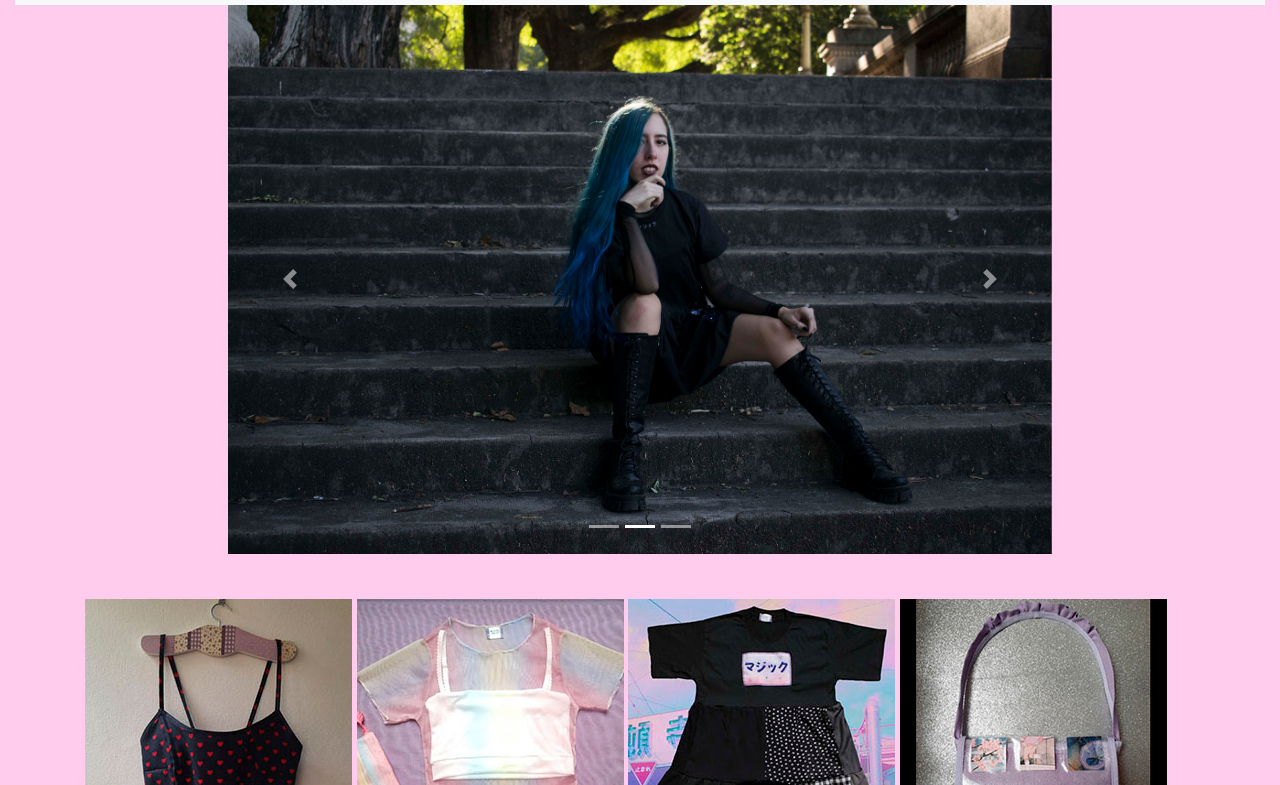
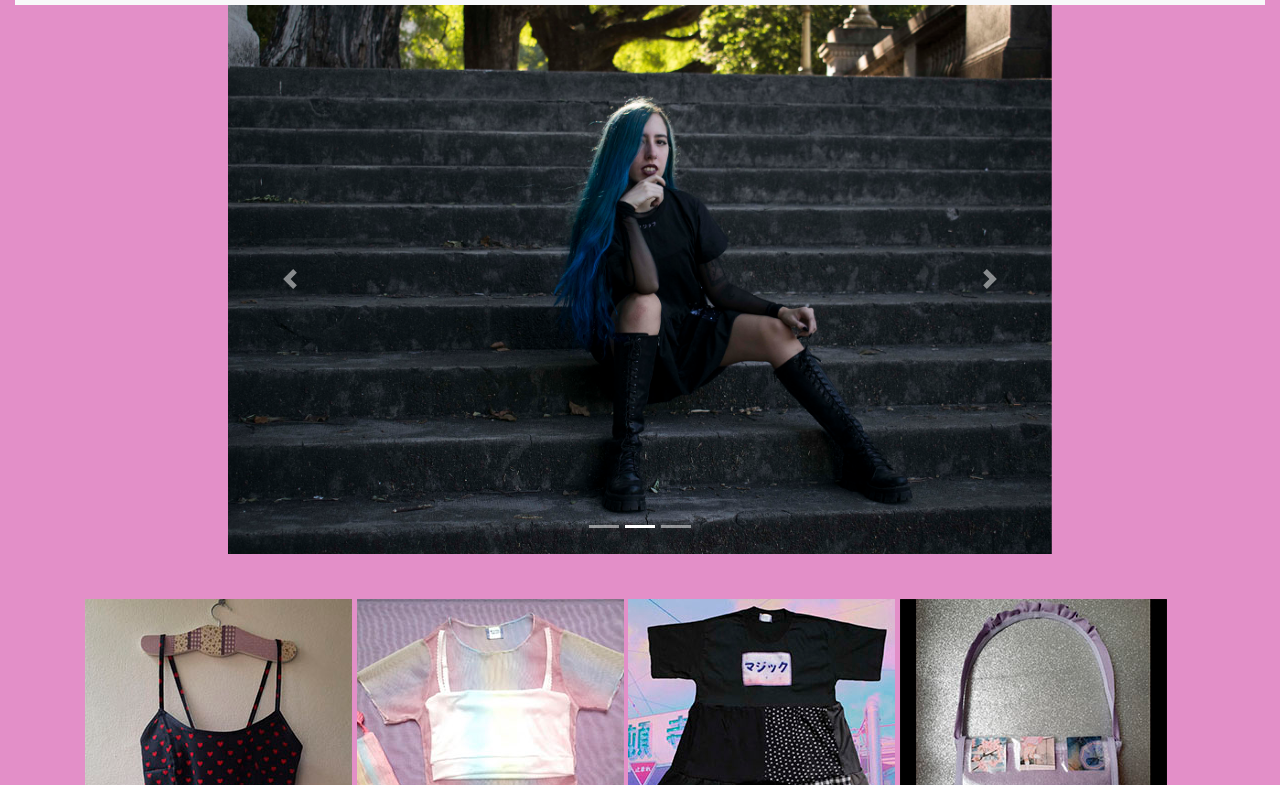
Before and after one commit to ivoaybar/majikku, a website: page index.html in a window 1280 px wide. Shown: the part 197-982 px from the top of the page. Drawn offline with nearby package versions, Linux system fonts and the light colour scheme.

Commit message:
cambie el color al body

```diff
--- a/scss/_sass.scss
+++ b/scss/_sass.scss
@@ -11,7 +11,7 @@ $height: 50px;
     padding: 0;
 }
 body {
-    background-color: #ffccee;
+    background-color: #e38fc8;
 }
 .navbar {
     justify-content: center;
```
Also changed, not shown: css/estilo.css, 1 other file.
